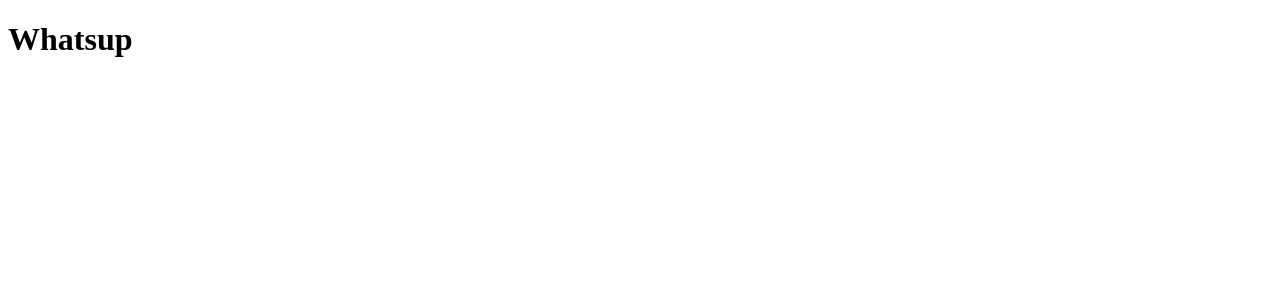
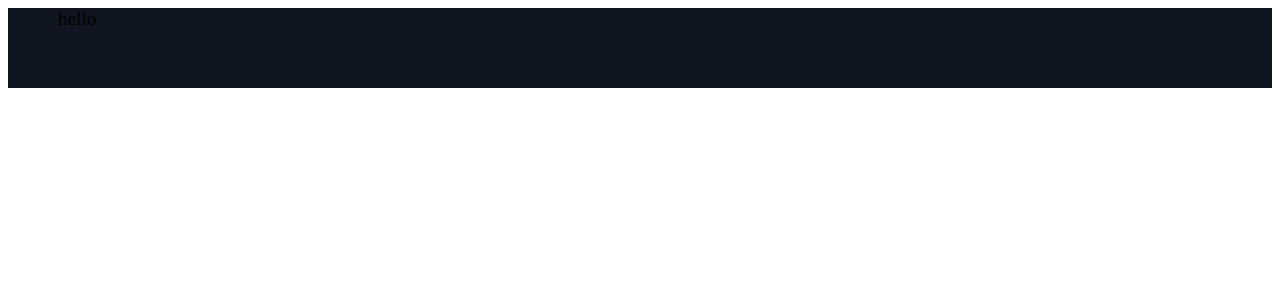
Before and after one commit to caren1/ultra-landing-page, a React (Create React App) app: page / in a window 1280 px wide. Shown: the top 300 px of the page. Built offline with nearby package versions, Linux system fonts and the light colour scheme.

Commit message:
initialized globalStyles and styled components for Navbar

```diff
--- a/package.json
+++ b/package.json
@@ -8,7 +8,8 @@
     "@testing-library/user-event": "^7.2.1",
     "react": "^16.13.1",
     "react-dom": "^16.13.1",
-    "react-scripts": "3.4.3"
+    "react-scripts": "3.4.3",
+    "styled-components": "^5.2.0"
   },
   "scripts": {
     "start": "react-scripts start",
--- a/src/App.js
+++ b/src/App.js
@@ -1,10 +1,11 @@
 import React from 'react';
+import { Navbar } from './components'
 
 function App() {
   return (
     <div className="App">
-      <h1>Whatsup</h1>
-    </div>
+      <Navbar />
+     </div>
   );
 }
 
--- a/src/components/Navbar/Navbar.elements.js
+++ b/src/components/Navbar/Navbar.elements.js
@@ -0,0 +1,22 @@
+import styled from 'styled-components'
+import { Container } from '../../globalStyles'
+
+export const Nav = styled.nav`
+background: #101522;
+height: 80px;
+display: flex;
+justify-content: center;
+align-items: center;
+font-size: 1.2rem;
+position: sticky;
+top: 0;
+z-index: 999;
+`
+
+export const NavbarContainer = styled(Container)`
+display: flex;
+justify-content: space-between;
+height: 80px;
+
+${Container}
+`
--- a/src/components/Navbar/Navbar.js
+++ b/src/components/Navbar/Navbar.js
@@ -0,0 +1,16 @@
+import React from 'react'
+import { Nav, NavbarContainer } from './Navbar.elements'
+
+const Navbar = () => {
+    return (
+        <>
+            <Nav>
+                <NavbarContainer >
+                    hello
+                </NavbarContainer>
+            </Nav>
+        </>
+    )
+}
+
+export default Navbar
--- a/src/components/index.js
+++ b/src/components/index.js
@@ -1,3 +1,3 @@
 /* We'll be exporting sites from there */
 
-export { default as Navbar } from './Navbar/Navbar'
+export { default as Navbar } from './Navbar/Navbar';
--- /dev/null
+++ b/src/globalStyles.js
@@ -0,0 +1,27 @@
+import styled, { createGlobalStyle } from 'styled-components'
+
+const GlobalStyle = createGlobalStyle`
+* {
+    box-sizing: border-box;
+    margin: 0;
+    padding: 0;
+    font-family: 'Source Sans Pro', sans-serif;
+}
+`;
+
+export const Container = styled.div`
+ z-index: 1;
+ width: 100%;
+ max-width: 1300px;
+ margin-right: auto;
+ margin-left: auto;
+ padding-right: 50px;
+ padding-left: 50px;
+
+ @media screen and (max-width: 991px) {
+    padding-right: 30px;
+    padding-left: 30px;
+ }
+`
+
+export default GlobalStyle;
```
Also changed, not shown: 1 other file (tests, documents, lock files or other folders).
